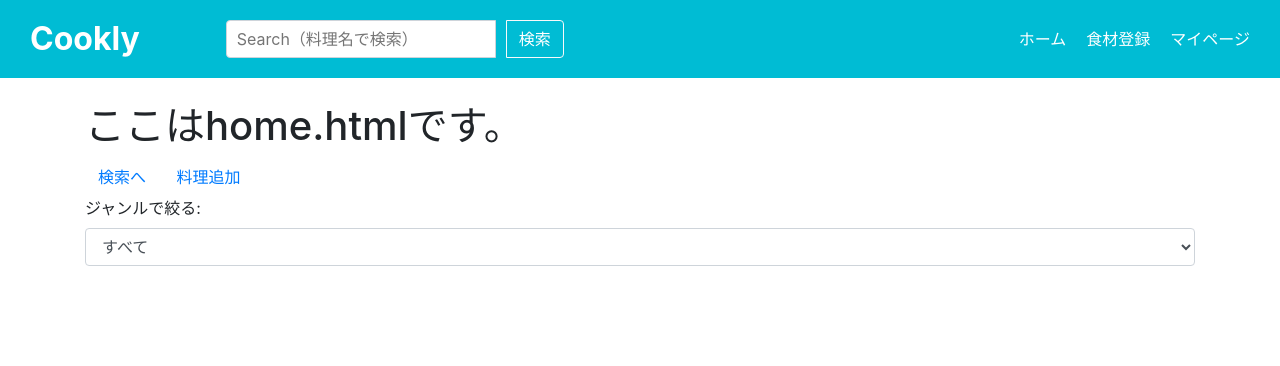
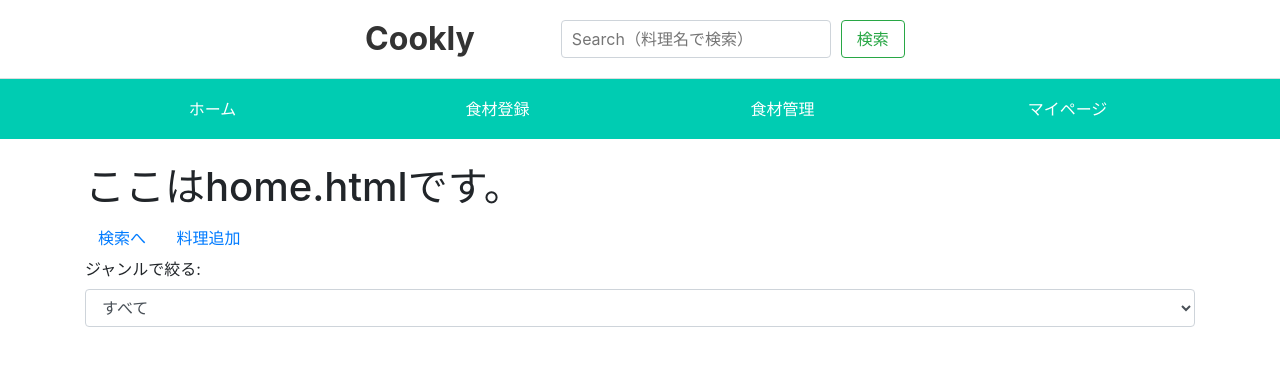
Before and after one commit to yamashita3303/cookly, a Django app: page /app/home in a window 1280 px wide. Shown: the top 366 px of the page. Run offline with Django 4.2, Linux system fonts and the light colour scheme; data that the repository does not hold is empty; some libraries are stand-ins or nearby versions.

Commit message:
ヘッダーのレイアウトをさらに変更、homeで使うデータの並びを変更

```diff
--- a/app/templates/app/home.html
+++ b/app/templates/app/home.html
@@ -1,5 +1,18 @@
 {% extends "base/base.html" %}
 {% block body %}
+
+<style>
+    .card {
+        min-height: 100%;
+    }
+
+    .card-text {
+        height: 80px; /* 必要に応じて調整 */
+        overflow: hidden;
+        text-overflow: ellipsis;
+    }
+
+</style>
 
 <div class="container mt-4">
     <h1>ここはhome.htmlです。</h1>
@@ -23,7 +36,7 @@
     <!-- レシピ一覧 -->
     <div class="row">
         <!-- views.pyで参照回数順に並び替え、recipe_allを繰り返し処理で表示 -->
-        {% for i in recipe_all %}
+        {% for i in all_recipes %}
         <!-- 列の高さを統一 -->
         <div class="col-md-4 mb-4 d-flex align-items-stretch">
             <!-- 仮にカード形式にした -->
--- a/app/templates/base/base.html
+++ b/app/templates/base/base.html
@@ -11,75 +11,78 @@
         {% block extra_styles %}
         {% endblock %}
 
-        <!-- 共通のCSSを書き込む -->
+        <!-- ヘッダーのCSS -->
         <style>
-            /* ヘッダーの背景色 */
-            .header__flex {
+            /* 背景色 */
+            header {
+                background-color: #00ccb2; /* 背景色を設定 */
+            }
+
+            /* 背景色の幅は100%で、内部コンテンツだけ中央に配置 */
+            .header-top {
+                background-color: white; /* 上側の背景色を白に */
                 display: flex;
                 align-items: center;
-                background-color: #00bcd4;
+                justify-content: center;
                 padding: 10px 30px;
+                border-bottom: 1px solid #ddd; /* 下に境界線を追加 */
             }
 
-            .navbar-brand {
-                color: white; /* テキストカラーを白に設定 */
-                text-decoration: none; /* 下線を消す */
-                font-size: 2.0rem; /* ロゴのサイズ */
-                font-weight: bold; /* ロゴを太く */
+            .header-top .navbar-brand {
+                color: #333;                /* ロゴの色をダークに */
+                font-size: 2.0rem;
+                font-weight: bold;
+                text-decoration: none;
             }
-            .navbar-brand:hover {
-                color: white; /* ホバー時のテキストカラーも白に設定 */
-                text-decoration: none; /* ホバー時の下線を消す */
+            .header-top .navbar-brand:hover {
+                color: #333;
             }
 
-            .header__flex nav {
-                margin-left: auto; /* 自動で左側のスペースを埋める */
+
+            /* 検索ボックス */
+            .header-top .search-box {
+                display: flex;                 /* フレックスボックスを使用 */
+                margin-left: 70px;             /* ここでボックスの位置調整 */
+                margin-right: 10px;            /* 右はなくてもいい気もする */
             }
 
-            .search-box {
-                display: flex; /* フレックスボックスを使用 */
-                margin-left: 20px; /* ナビゲーションからの間隔 */
-                margin-right: 10px; /* 検索ボタンとの間隔を追加 */
+            .header-top .search-box input {
+                height: 38px;                  /* テキストボックスの高さ（てきとー） */
+                border-radius: 0.25rem;        /* 角を丸く */
+                border: 1px solid #ced4da;   /* 枠線の色を設定 */
+                padding: 0 10px;               /* テキストボックス内に余白をつける */
             }
 
-            .search-box input {
-                height: 38px; /* テキストボックスの高さ */
-                margin-left: 50px; /* 左側に隙間を追加 */
-                border-radius: 0.25rem 0 0 0.25rem; /* 角を丸く */
-                border: 1px solid #ced4da; /* ボーダーを設定 */
-                padding: 0 10px; /* テキストボックス内のパディング */
+            .header-top .search-box button {
+                margin-top: 0;                 /* form.cssで変更したボタンの設定を修正 */
+                margin-left: 10px;              /* ボタンの左側に隙間を追加 */
+                height: 38px;                   /* テキストボックスの高さと揃える */
+                border-radius: 0.25rem;         /* 角を丸く */
+                padding: 0 15px;
             }
 
-            .search-box button {
-                margin-top: 0;
-                margin-left: 10px; /* ボタンの左側に隙間を追加 */
-                height: 38px; /* ボタンの高さをテキストボックスと揃える */
-                border-radius: 0 0.25rem 0.25rem 0; /* 角を丸く */
-                background-color: transparent; /* ボタンの背景色 */
-                color: white; /* ボタンの文字色 */
+
+             /* 下側ヘッダーのスタイル */
+             .header-bottom {
+                background-color: #00ccb2; /* 下側の背景色を元の色に */
+                padding: 10px 0;           /* 上下に余白をつける */
             }
 
-            .header__flex ul {
-                list-style: none; /* リストのスタイルをなしに */
-                display: flex; /* 横並び */
-                margin: 0; /* マージンをリセット */
-                padding: 0; /* パディングをリセット */
-                height: 30px; /* ナビゲーションの高さを設定 */
-                align-items: center; /* 垂直方向の中央揃え */
+            .header-bottom .container text-center {
+                max-width: 1200px;
+                margin: 0 auto;
+                display: flex;
+                justify-content: center;    /* リンクを中央に配置 */
             }
 
-            .header__flex ul li {
-                margin-left: 20px; /* 各リスト項目の間隔 */
+            .header-bottom .nav-link {
+                color: white;                 /* リンクの色 */
+                text-decoration: none;          /* 下線を消す */
             }
 
-            .header__flex ul li a {
-                color: white; /* リンクの色 */
-                text-decoration: none; /* 下線を消す */
-            }
-
-            .header__flex ul li a:hover {
-                color: white; /* ホバー時の色 */
-                text-decoration: none; /* ホバー時の下線を消す */
+            .header-bottom .nav-link:hover {
+                color: white;                 /* ホバー時の色 */
+                text-decoration: none;          /* ホバー時の下線を消す */
             }
 
         </style>
@@ -87,19 +90,33 @@
     <body>
         <!-- ヘッダー部分 -->
         <header>
-            <div class="header__flex">
+            <!-- 上側のヘッダー -->
+            <div class="header-top">
                 <a href="{% url 'app:recipe' %}" class="navbar-brand">Cookly</a>
                 <form action="{% url 'app:searchrecipes' %}" method="GET" class="search-box">
                     <input type="text" name="query" placeholder="Search（料理名で検索）" required>
-                    <button type="submit" class="btn btn-outline-light">検索</button>
+                    <button type="submit" class="btn btn-outline-success">検索</button>
                 </form>
-                <nav>
-                    <ul>
-                        <li><a href="{% url 'app:recipe' %}">ホーム</a></li>
-                        <li><a href="#">食材登録</a></li>
-                        <li><a href="#">マイページ</a></li>
-                    </ul>
-                </nav>
+            </div>
+
+            <!-- 下側のヘッダー -->
+            <div class="header-bottom">
+                <div class="container text-center">
+                    <div class="row">
+                        <div class="col">
+                            <a href="{% url 'app:recipe' %}" class="nav-link">ホーム</a>
+                        </div>
+                        <div class="col">
+                            <a href="#" class="nav-link">食材登録</a>
+                        </div>
+                        <div class="col">
+                            <a href="#" class="nav-link">食材管理</a>
+                        </div>
+                        <div class="col">
+                            <a href="#" class="nav-link">マイページ</a>
+                        </div>
+                    </div>
+                </div>
             </div>
         </header>
 
@@ -109,13 +126,13 @@
             {% endblock %}
         </main>
 
-        <!-- 追加のjsを読み込むブロック -->
-        {% block extra_scripts %}
-        {% endblock %}
-
         <!-- BootstrapのJSと依存するライブラリ（jQuery、Popper.js） -->
         <script src="https://code.jquery.com/jquery-3.3.1.slim.min.js"></script>
         <script src="https://cdnjs.cloudflare.com/ajax/libs/popper.js/1.14.7/umd/popper.min.js"></script>
         <script src="https://stackpath.bootstrapcdn.com/bootstrap/4.3.1/js/bootstrap.min.js"></script>
+
+        <!-- 追加のjsを読み込むブロック -->
+        {% block extra_scripts %}
+        {% endblock %}
     </body>
 </html>
--- a/app/views.py
+++ b/app/views.py
@@ -50,16 +50,26 @@ def recipe(request):
     # GETリクエストからジャンルを取得
     selected_genre = request.GET.get('genre')
 
-    # ジャンルでのフィルタリングと同時に閲覧数の多い順に並べる
+    # 人気料理、最新の料理の上位10個だけ取得
+    # 評価の星はもうちょっと考えたいからいったん閲覧数順で並び替え
+    popular_recipes = Recipe.objects.all().order_by('-vote')[:10]
+    latest_recipes = Recipe.objects.all().order_by('-created_at')[:10]
+
+    # ジャンルでのフィルタリング
     if selected_genre:
         # 選択されたジャンルでフィルターをかける
-        recipes = Recipe.objects.filter(genre=selected_genre).order_by('-vote')
+        all_recipes = Recipe.objects.filter(genre=selected_genre)
     else:
         # すべてのレシピを取得
-        recipes = Recipe.objects.all().order_by('-vote')
+        all_recipes = Recipe.objects.all()
 
     # リストに似たオブジェクトになっている。
-    context = {'recipe_all': recipes, 'selected_genre': selected_genre}
+    context = {
+        'popular_recipes': popular_recipes,
+        'latest_recipes': latest_recipes,
+        'all_recipes': all_recipes,
+        'selected_genre': selected_genre,
+    }
     return render(request, "app/home.html", context)
 
 # レシピの詳細ページ(recipe.html)
```
